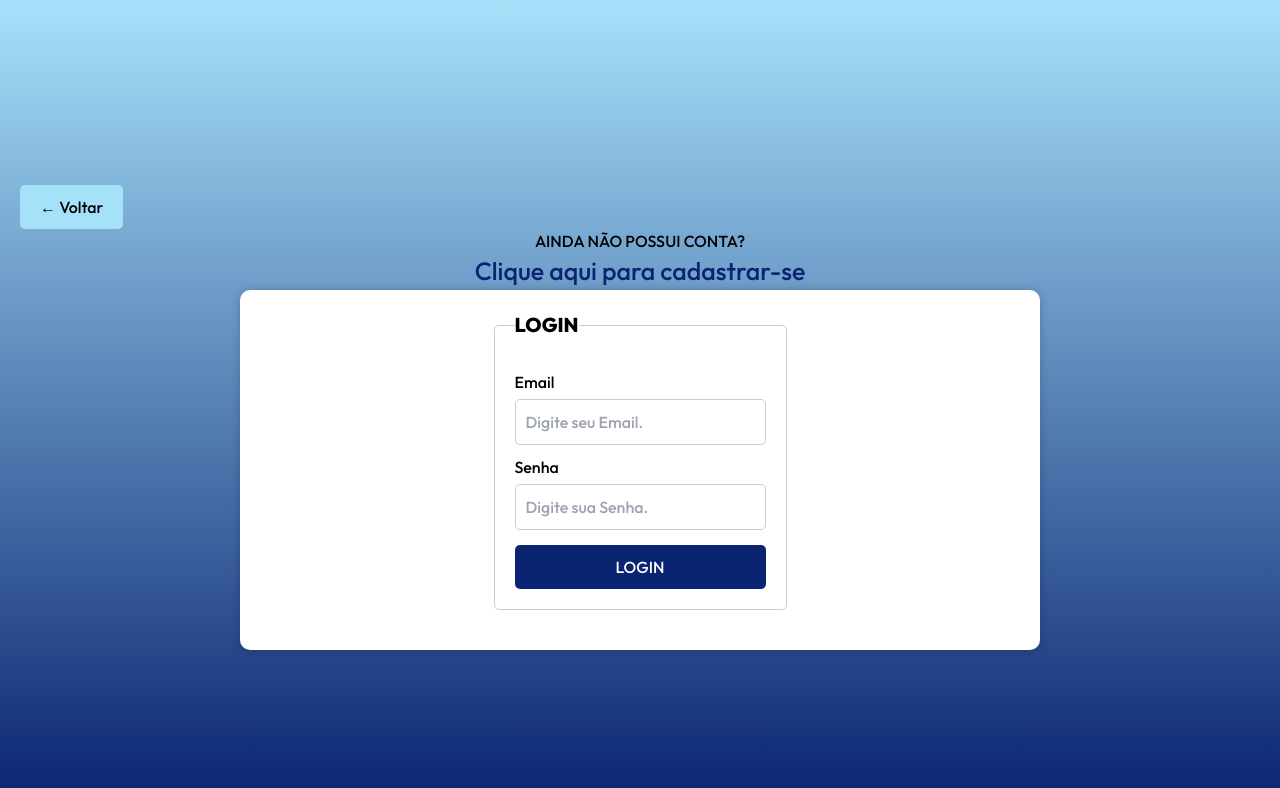
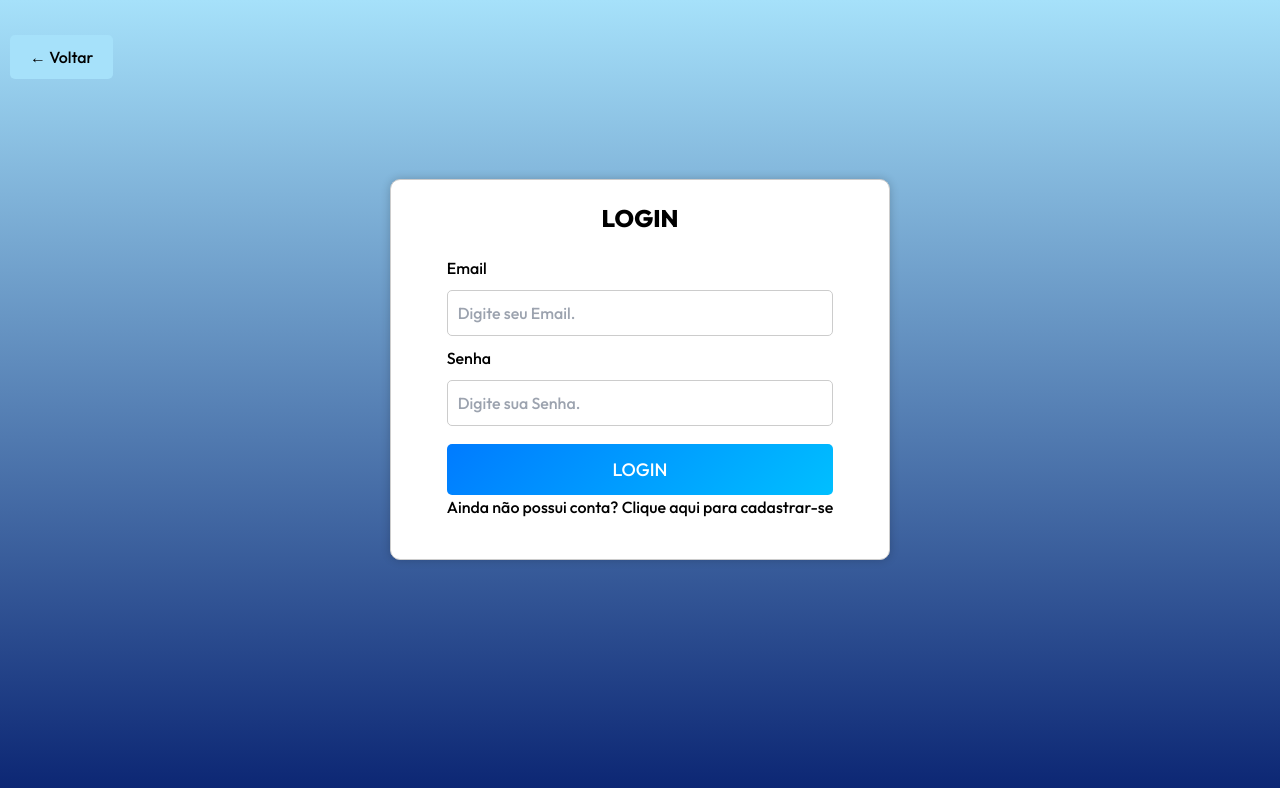
Before and after one commit to Rennan-Ferreira/cycle-Guard-Sprint4, a Next.js app: page /login in a window 1280 px wide. Shown: the top 788 px of the page. Built offline with nearby package versions, Linux system fonts and the light colour scheme; a web font is replaced by a local one.

Commit message:
Alterando css da home e do login para module.css

```diff
--- a/src/app/(pages)/homeDois/page.jsx
+++ b/src/app/(pages)/homeDois/page.jsx
@@ -2,43 +2,43 @@ import Cabecalho from '@/components/cabecalho/Cabecalho';
 import Rodape from '@/components/rodape/Rodape';
 import Image from 'next/image';
 import Link from "next/link";
-
+import styles from '../../../styles/Home.module.css'
 export default function HomeDois() {
     const isVistoria = true;
   return (
 <>
     <Cabecalho isVistoria={isVistoria}/>
     <section>
-        <h3 id="seguros" className="titulo-section-home">SEGUROS PARA SUA BICICLETA</h3>
+        <h3 id="seguros" className={styles.tituloSection}>SEGUROS PARA SUA BICICLETA</h3>
 
-        <div className="container-seguros-home">
-            <div className="img-seguros-home">
+        <div className={styles.containerSeguros}>
+            <div className={styles.imgSeguros}>
             <Image src="/img/img-pedal-essencial.png" alt="seguro essencial" width={100} height={100} />
             <Image src="/img/img-pedal-leve.png" alt="seguro leve" width={100} height={100} />
             <Image src="/img/img-pedal-elite.png" alt="seguro elite" width={100} height={100} />
             </div>
-            <div className="titulos-seguros-home">
-                <div className="pedal-essencial-home">
+            <div className={styles.titulosSeguros}>
+                <div className={styles.pedalEssencial}>
                     <h5>PEDAL ESSENCIAL</h5>
                     <p>SAIBA MAIS</p>
                 </div>
-                <div className="pedal-leve-home">
+                <div className={styles.pedalLeve}>
                     <h5>PEDAL LEVE</h5>
                     <p>SAIBA MAIS</p>
                 </div>
-                <div className="pedal-elite-home">
+                <div className={styles.pedalElite}>
                     <h5>PEDAL ELITE</h5>
                     <p>SAIBA MAIS</p>
                 </div>
             </div>
         </div>
-        <div  className="botao-vistoria-home">
+        <div  className={styles.botaoVistoria}>
             <Link href="/dadosCliente"><button>
                 REALIZAR VISTORIA ONLINE
             </button></Link>
         </div>
 
-        <div className="sobre-home" id="porto-seguro">
+        <div className={styles.sobreHome} id="porto-seguro">
             <h1>PORTO SEGURO</h1>
             <p>A Porto Seguro é uma empresa renomada no mercado de seguros, reconhecida pela sua qualidade e confiabilidade. Com mais de 70 anos de atuação, a empresa possui uma vasta gama de produtos que atendem às necessidades de seus clientes, desde seguros para automóveis e residências até seguros empresariais e de vida.
 A empresa se destaca pela sua capacidade de inovação, sempre buscando oferecer soluções diferenciadas e personalizadas para cada cliente. Além disso, a Porto Seguro conta com uma ampla rede de atendimento, que garante um atendimento rápido e eficiente em caso de sinistros.
--- a/src/app/(pages)/login/page.jsx
+++ b/src/app/(pages)/login/page.jsx
@@ -2,6 +2,7 @@
 import { useRouter } from "next/navigation";
 import { useState, useEffect } from "react";
 import Link from 'next/link';
+import styles from '../../../styles/login.module.css'
 
 export default function Login() {
 
@@ -80,18 +81,17 @@ export default function Login() {
 
 
   return (
-    <div className="tela-login">
-      <div className="cliente-data-header">
+    <div className={styles.telaLogin}>
+      <div className={styles.LoginHeader}>
         <Link href='/home'>
-          <button className="cliente-back-button">&#8592; Voltar</button>
+          <button className={styles.loginButton}>&#8592; Voltar</button>
         </Link>
       </div>
-        <h1 className="header-cadastro">AINDA NÃO POSSUI CONTA?<br></br> <a href="/cadastro" className="cadastro">Clique aqui para cadastrar-se</a></h1>
 
         <h2 className={classeMsg}>{msgStatus}</h2>
 
 
-        <div className="form-login">
+        <div className={styles.formLogin}>
             <form onSubmit={handleSubmit}>
                 <fieldset>
                     <legend>LOGIN</legend>
@@ -107,6 +107,8 @@ export default function Login() {
                         <button>LOGIN</button>
                     </div>
                 </fieldset>
+                <h1 className={styles.loginHeader}>Ainda não possui conta? <a href="/cadastro" className={styles.cadastro}>Clique aqui para cadastrar-se</a></h1>
+
             </form>
         </div>
     </div>
--- a/src/app/layout.jsx
+++ b/src/app/layout.jsx
@@ -1,9 +1,9 @@
 import "./globals.css";
 import "../styles/Cabecalho.module.css";
-import "../styles/Home.css"
+import "../styles/Home.module.css"
 import "../styles/cadastro.css"
 import "../styles/cameraPage.css"
-import "../styles/login.css"
+import "../styles/login.module.css"
 import { Inter } from "next/font/google";
 
 const inter = Inter({ subsets: ["latin"] });
--- a/src/styles/Home.css
+++ b/src/styles/Home.module.css
@@ -1,4 +1,4 @@
-.titulo-section-home {
+.tituloSection {
   color: #0A2472;
   text-align: center;
   margin-top: 5rem;
@@ -11,29 +11,29 @@
   text-transform: uppercase;
 }
 
-.img-seguros-home {
+.imgSeguros {
   display: flex;
   text-align: center;
   justify-content: space-evenly;
 }
 
-.img-seguros-home img {
+.imgSeguros img {
   width: 17rem;
   height: 28rem;
 }
 
-.titulos-seguros-home {
+.titulosSeguros {
   display: flex;
   justify-content: space-evenly;
 }
 
-.pedal-essencial-home {
+.pedalEssencial {
   text-align: center;
   background: #8D5E3F;
   width: 17rem;
 }
 
-.pedal-essencial-home h5 {
+.pedalEssencial h5 {
   color: #FFF;
   font-family: 'Outfit', sans-serif;
   font-size: 20px;
@@ -43,7 +43,7 @@
   text-transform: uppercase;
 }
 
-.pedal-essencial-home p {
+.pedalEssencial p {
   color: #FFF;
   font-family: 'Outfit', sans-serif;
   font-size: 12px;
@@ -53,13 +53,13 @@
   text-transform: uppercase;
 }
 
-.pedal-leve-home {
+.pedalLeve {
   text-align: center;
   background: #EBEBEA;
   width: 17rem;
 }
 
-.pedal-leve-home h5 {
+.pedalLeve h5 {
   color: #000;
   font-family: 'Outfit', sans-serif;
   font-size: 20px;
@@ -69,7 +69,7 @@
   text-transform: uppercase;
 }
 
-.pedal-leve-home p {
+.pedalLeve p {
   color: #000;
   font-family: 'Outfit', sans-serif;
   font-size: 12px;
@@ -79,13 +79,13 @@
   text-transform: uppercase;
 }
 
-.pedal-elite-home {
+.pedalElite {
   text-align: center;
   background: #D1C6C2;
   width: 17rem;
 }
 
-.pedal-elite-home h5 {
+.pedalElite h5 {
   color: #0A2472;
   font-family: 'Outfit', sans-serif;
   font-size: 20px;
@@ -95,7 +95,7 @@
   text-transform: uppercase;
 }
 
-.pedal-elite-home p {
+.pedalElite p {
   color: #0A2472;
   font-family: 'Outfit', sans-serif;
   font-size: 12px;
@@ -105,13 +105,13 @@
   text-transform: uppercase;
 }
 
-.sobre-home {
+.sobreHome {
   margin-top: 7rem;
   margin-bottom: 5rem;
   text-align: justify;
 }
 
-.sobre-home h1 {
+.sobreHome h1 {
   color: #0A2472;
   margin-left: 2rem;
   margin-bottom: 2rem;
@@ -122,7 +122,7 @@
   text-transform: uppercase;
 }
 
-.sobre-home p {
+.sobreHome p {
   color: #0A2472;
   width: 87%;
   margin-left: 2rem;
@@ -135,14 +135,14 @@
   text-transform: uppercase;
 }
 
-.botao-vistoria-home {
+.botaoVistoria {
   display: flex;
   justify-content: center;
   margin-top: 15vh;
   align-items: center;
 }
 
-.botao-vistoria-home button {
+.botaoVistoria button {
   width: 30vw;
   height: 8vh;
   color: #D7D9D9;
--- a/src/styles/login.css
+++ /dev/null
@@ -1,88 +0,0 @@
-/* Adicione este CSS no seu arquivo de estilos */
-
-.tela-login{
-    background: linear-gradient(180deg, rgb(166, 225, 250) 0%, rgb(10, 36, 114) 100%);
-    background-color: rgba(255, 255, 255, 1);
-    min-height: 100vh;
-    display: flex;
-    justify-content: center;
-    align-items: center;
-    flex-direction: column;
-    position: relative;
-    padding: 10px;
-}
-
-.cadastro {
-    font-size: 25px;
-    color: #0a2472;
-}
-
-.header-cadastro {
-    text-align: center;
-}
-
-.form-login {
-    background-color: #fff;
-    border-radius: 10px;
-    box-shadow: 0px 0px 10px rgba(0, 0, 0, 0.2);
-    width: 90vw;
-    max-width: 800px;
-    text-align: left;
-    padding: 20px;
-    display: flex;
-    flex-direction: column;
-    align-items: center;
-    margin-top: 20px; /* Ajuste conforme necessário */
-    margin: 0 auto;
-  }
-
-  .form-login fieldset {
-    border: 1px solid #ccc;
-    border-radius: 5px;
-    padding: 20px;
-    margin-bottom: 20px;
-  }
-
-  .form-login legend {
-    font-size: 20px;
-    font-weight: bold;
-    margin-bottom: 10px;
-  }
-
-  .form-login label {
-    display: block;
-    margin-bottom: 5px;
-  }
-
-  .form-login input {
-    width: 100%;
-    padding: 10px;
-    margin-bottom: 10px;
-    border: 1px solid #ccc;
-    border-radius: 5px;
-    max-width: 100%;
-  }
-
-  .form-login button {
-    background-color: #0a2472;
-    color: #fff;
-    border: none;
-    padding: 10px 20px;
-    font-size: 16px;
-    border-radius: 5px;
-    cursor: pointer;
-    text-decoration: none;
-    width: 100%;
-  }
-
-  .login-sucesso {
-    color: green;
-  }
-
-  .login-erro {
-    color: red;
-  }
-
-  .login-none {
-    display: none;
-  }
--- /dev/null
+++ b/src/styles/login.module.css
@@ -0,0 +1,97 @@
+
+.telaLogin {
+  background: linear-gradient(180deg, rgb(166, 225, 250) 0%, rgb(10, 36, 114) 100%);
+    background-color: rgba(255, 255, 255, 1);
+  min-height: 100vh;
+  display: flex;
+  flex-direction: column;
+  position: relative;
+  padding: 10px;
+}
+
+.loginButton{
+  background-color: rgb(166, 225, 250);
+  color: #000000;
+  border: none;
+  padding: 10px 20px;
+  font-size: 16px;
+  border-radius: 5px;
+  cursor: pointer;
+  text-decoration: none;
+  margin-bottom: 100px;
+}
+
+.cadastro {
+  font-size: 16px;
+  color: #000000;
+}
+
+.loginHeader {
+  text-align: center;
+  margin-bottom: 20px;
+}
+
+.formLogin {
+  background-color: #fff;
+  border: 1px solid #ccc;
+  border-radius: 10px;
+  box-shadow: 0px 0px 10px rgba(0, 0, 0, 0.2);
+  width: 90%;
+  max-width: 500px;
+  text-align: center;
+  padding: 20px;
+  display: flex;
+  flex-direction: column;
+  align-items: center;
+  margin: 0 auto;
+}
+
+.formLogin legend {
+  font-size: 24px;
+  font-weight: bold;
+  margin-bottom: 20px;
+}
+
+.formLogin label {
+  font-size: 16px;
+  display: block;
+  margin-bottom: 10px;
+  text-align: left;
+}
+
+.formLogin input {
+  width: 100%;
+  padding: 10px;
+  margin-bottom: 10px;
+  border: 1px solid #ccc;
+  border-radius: 5px;
+  max-width: 100%;
+}
+
+.formLogin button {
+  background: linear-gradient(135deg, #007BFF, #00BFFF);
+  color: #fff;
+  border: none;
+  padding: 12px 24px;
+  font-size: 18px;
+  border-radius: 5px;
+  cursor: pointer;
+  width: 100%;
+  transition: background 0.3s;
+}
+
+.formLogin button:hover {
+  background: linear-gradient(135deg, #0056b3, #007BFF);
+}
+
+.login-sucesso {
+  color: green;
+}
+
+.login-erro {
+  color: red;
+}
+
+.login-none {
+  display: none;
+}
```
Also changed, not shown: src/app/page.jsx (+9 -8 lines).
